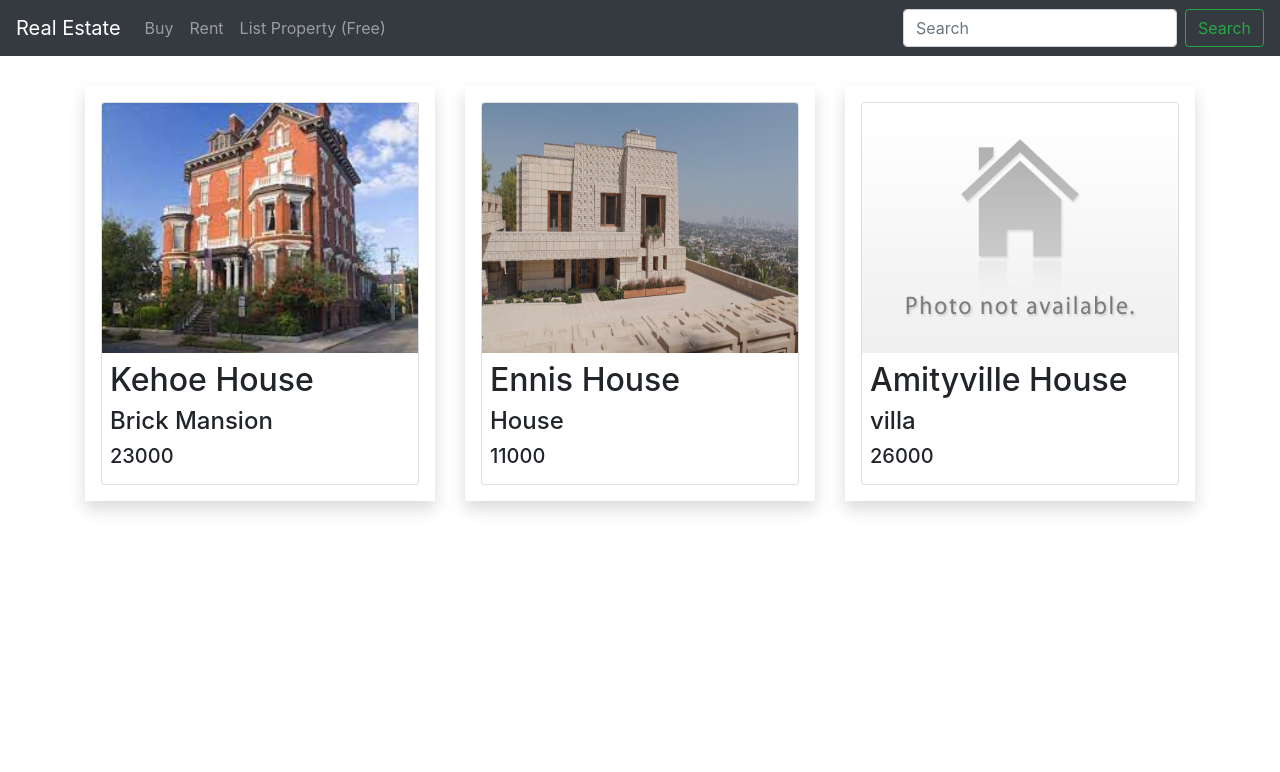
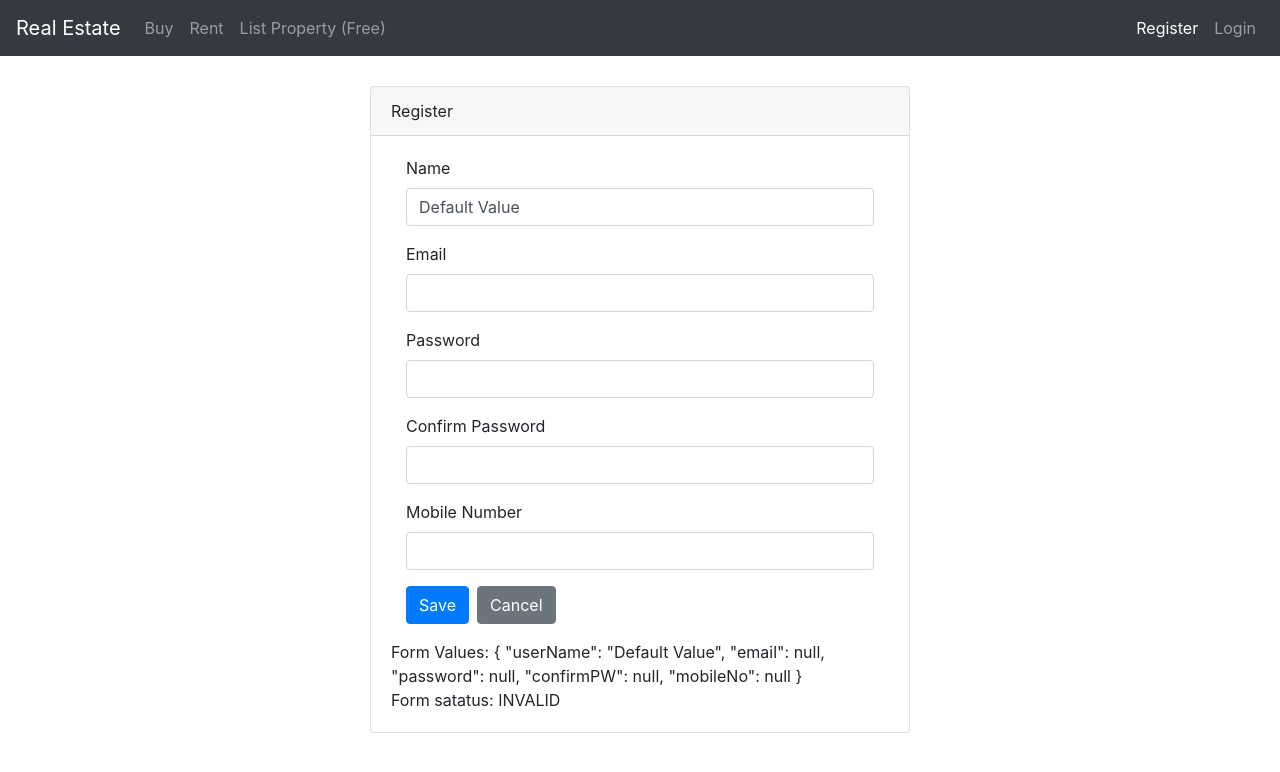
Before and after one commit to SrishtiSk/RealEsatate, an Angular app: page /user/register in a window 1280 px wide. Shown: the top 772 px of the page. Built offline with nearby package versions, Linux system fonts and the light colour scheme.

Commit message:
urser registraion

```diff
--- a/src/app/Property/add-property/add-property.component.html
+++ b/src/app/Property/add-property/add-property.component.html
@@ -3,7 +3,33 @@
     Add New Property
   </div>
   <div class="card-body">
-    <form>
+    <form (ngSubmit)="onSubmit(Form)" #Form="ngForm">
+      <div class="form-group col-12">
+        <label for="name">Name</label>
+        <input class="form-control" type="text" #propName="ngModel" ngModel name="Name" required
+        minlength="5">
+        <span class="error-block" *ngIf="!propName.valid && propName.touched">
+          <span *ngIf="propName.errors.required">Please Povide Name</span>
+          <span *ngIf="propName.errors.minlength">Name must be atleast 5 characters Long</span>
+          <span></span>
+        </span>
+      </div>
+
+      <div class="form-group col-12">
+        <label for="type">Type</label>
+        <input class="form-control" type="text" ngModel name="Type" required>
+      </div>
+
+      <div class="form-group col-12">
+        <label for="price">Price</label>
+        <input class="form-control" type="text" ngModel name="Price" required>
+      </div>
+
+      <div class="form-group col-12">
+        <button class="btn btn-primary mr-2" type="submit" > Save</button>
+        <button class="btn btn-primary" type="reset"> Cancel</button>
+
+      </div>
 
     </form>
 
--- /dev/null
+++ b/src/app/User/user-login/user-login.component.html
@@ -0,0 +1 @@
+<p>user-login works!</p>
--- /dev/null
+++ b/src/app/User/user-login/user-login.component.ts
@@ -0,0 +1,15 @@
+import { Component, OnInit } from '@angular/core';
+
+@Component({
+  selector: 'app-user-login',
+  templateUrl: './user-login.component.html',
+  styleUrls: ['./user-login.component.css']
+})
+export class UserLoginComponent implements OnInit {
+
+  constructor() { }
+
+  ngOnInit(): void {
+  }
+
+}
--- /dev/null
+++ b/src/app/User/user-registration/user-registration.component.html
@@ -0,0 +1,62 @@
+<div class="row">
+  <div class="col-6 m-auto">
+    <div class="card m-auto">
+      <div class="card-header">
+        Register
+      </div>
+      <div class="card-body">
+        <form [formGroup]="registrationForm" (ngSubmit)="onSubmit()">
+          <div class="form-group col-12">
+            <label for="name" class="form-label">Name</label>
+            <input type="text" class="form-control" formControlName="userName">
+            <span *ngIf="!UserName.valid && UserName.touched" class="error-block">
+              Please Provide Name</span>
+          </div>
+
+          <div class="form-group col-12">
+            <label for="email" class="form-label">Email</label>
+            <input type="email" class="form-control" formControlName="email">
+            <span *ngIf="!Email.valid && Email.touched" class="error-block">
+              <span *ngIf="Email.hasError('required')">Please Provide Email Id</span>
+              <span *ngIf="Email.hasError('email')">Please Provide a Valid Email Id</span>
+            </span>
+
+          </div>
+
+          <div class="form-group col-12">
+            <label for="password" class="form-label">Password</label>
+            <input type="password" class="form-control" formControlName="password">
+            <span *ngIf="!Password.valid && Password.touched" class="error-block">
+              <span *ngIf="Password.errors['required']">Please Provide a Password</span>
+              <span *ngIf="Password.errors.minlength">Password length should be min 8 characters</span>
+            </span>
+          </div>
+
+          <div class="form-group col-12">
+            <label for="confirmPW" class="form-label">Confirm Password</label>
+            <input type="password" class="form-control" formControlName="confirmPW">
+            <span *ngIf="!ConfirmPW.valid && ConfirmPW.touched" class="error-block">
+              <span *ngIf="ConfirmPW.errors['required']">Please Confirm Password</span>
+            </span>
+            <span *ngIf="registrationForm.hasError('notmatched') && ConfirmPW.valid" class="error-block">Password did not match</span>
+
+          </div>
+
+          <div class="form-group col-12">
+            <label for="mobileNo" class="form-label">Mobile Number</label>
+            <input type="text" class="form-control" formControlName="mobileNo">
+          </div>
+
+          <div class="form-group col-12">
+            <button class="btn btn-primary" type="submit"> Save</button>
+            <button class="btn btn-secondary ml-2"> Cancel</button>
+          </div>
+
+          Form Values: {{registrationForm.value | json}} <br/>
+          Form satatus: {{registrationForm.status}}
+
+        </form>
+      </div>
+    </div>
+  </div>
+</div>
--- /dev/null
+++ b/src/app/User/user-registration/user-registration.component.ts
@@ -0,0 +1,57 @@
+import { Component, OnInit } from '@angular/core';
+import { FormControl, FormGroup, Validators } from '@angular/forms';
+
+@Component({
+  selector: 'app-user-registration',
+  templateUrl: './user-registration.component.html',
+  styleUrls: ['./user-registration.component.css']
+})
+export class UserRegistrationComponent implements OnInit {
+
+  registrationForm : FormGroup;
+
+  constructor() { }
+
+  ngOnInit(): void {
+    this.registrationForm = new FormGroup({
+      userName: new FormControl(null, Validators.required),
+      email: new FormControl(null, [Validators.required, Validators.email]),
+      password: new FormControl(null, [Validators.required, Validators.minLength(8)]),
+      confirmPW: new FormControl(null, Validators.required),
+      mobileNo: new FormControl(null, [Validators.required, Validators.maxLength(10)])
+    },
+    this.passwordMatchingValidator
+    );
+
+    this.registrationForm.controls['userName'].setValue('Default Value');
+  }
+
+
+  passwordMatchingValidator(fg: FormGroup): Validators{
+    return fg.get('password').value === fg.get('confirmPW').value ? null : {notmatched: true};
+
+  }
+
+
+  //getter methods as formcontrols
+  get UserName(){
+    return this.registrationForm.get('userName') as FormControl;
+  }
+  get Email(){
+    return this.registrationForm.get('email') as FormControl;
+  }
+  get Password(){
+    return this.registrationForm.get('password') as FormControl;
+  }
+  get ConfirmPW(){
+    return this.registrationForm.get('confirmPW') as FormControl;
+  }
+  get MobileNo(){
+    return this.registrationForm.get('mobileNo') as FormControl;
+  }
+
+  onSubmit(){
+    console.log(this.registrationForm);
+  }
+
+}
--- a/src/app/nav-bar/nav-bar.component.html
+++ b/src/app/nav-bar/nav-bar.component.html
@@ -30,9 +30,17 @@
         <a class="nav-link" routerLinkActive="active" routerLink="/add-property">List Property (Free) </a>
       </li>
     </ul>
-    <form class="form-inline my-2 my-lg-0">
-      <input class="form-control mr-sm-2" type="search" placeholder="Search" aria-label="Search">
-      <button class="btn btn-outline-success my-2 my-sm-0" type="submit">Search</button>
-    </form>
+
+    <div>
+      <ul class="nav navbar-nav">
+        <li class="nav-item">
+          <a class="nav-link" routerLink="user/register" routerLinkActive="active">Register</a>
+        </li>
+        <li class="nav-item">
+          <a class="nav-link" routerLink="user/login" routerLinkActive="active">Login</a>
+        </li>
+      </ul>
+    </div>
+
   </div>
 </nav>
--- a/src/app/services/housing.service.ts
+++ b/src/app/services/housing.service.ts
@@ -16,7 +16,7 @@ export class HousingService {
       map(data=>{
         const propertiesArray : Array<IProperty> = [];
         for(const id in data){
-          console.log("data: "+ data[id].Name+ " value: " + data[id].SellRent);
+          // console.log("data: "+ data[id].Name+ " value: " + data[id].SellRent);
             if(data.hasOwnProperty(id) && data[id].SellRent === sellRent){
               propertiesArray.push(data[id]);
              }
--- /dev/null
+++ b/src/assets/forms.css
@@ -0,0 +1,7 @@
+.ng-invalid.ng-touched{
+  border-color: red;
+}
+
+.error-block{
+  color:red;
+}
--- a/src/styles.css
+++ b/src/styles.css
@@ -1 +1 @@
-/* You can add global styles to this file, and also import other style files */
+@import 'assets/forms.css';
```
Also changed, not shown: src/app/app.module.ts (+12 -3 lines), src/app/User/user-login/user-login.component.css (added), src/app/User/user-registration/user-registration.component.css (added), 2 other files (tests, documents, lock files or other folders).
